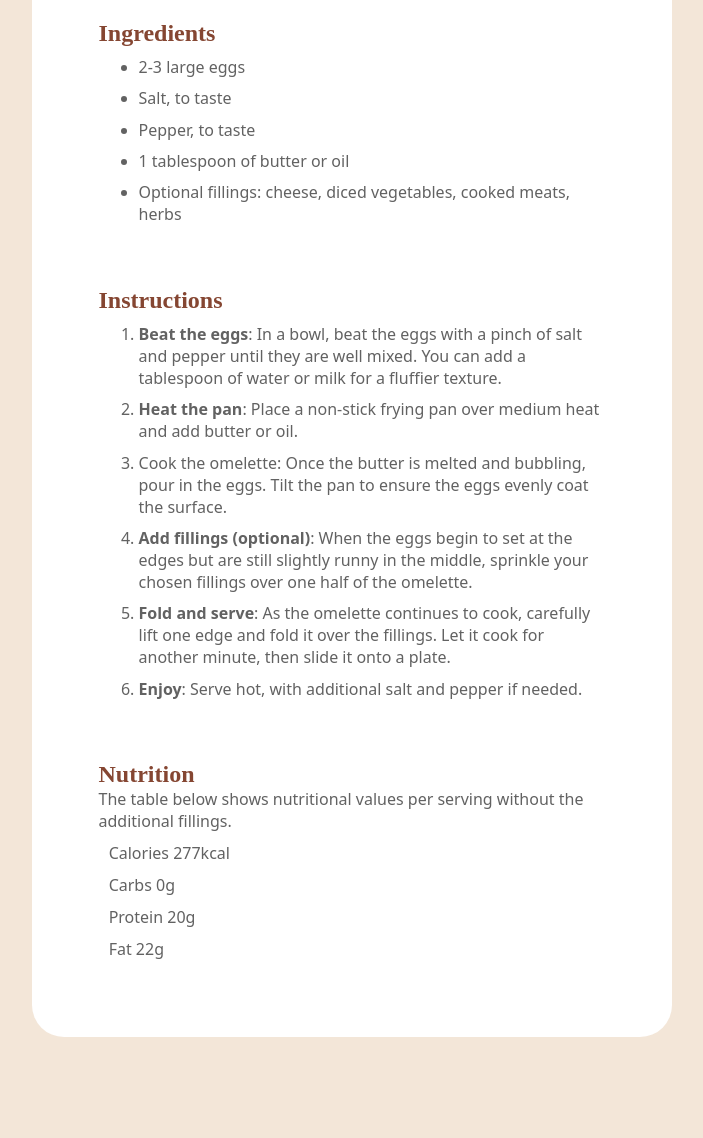
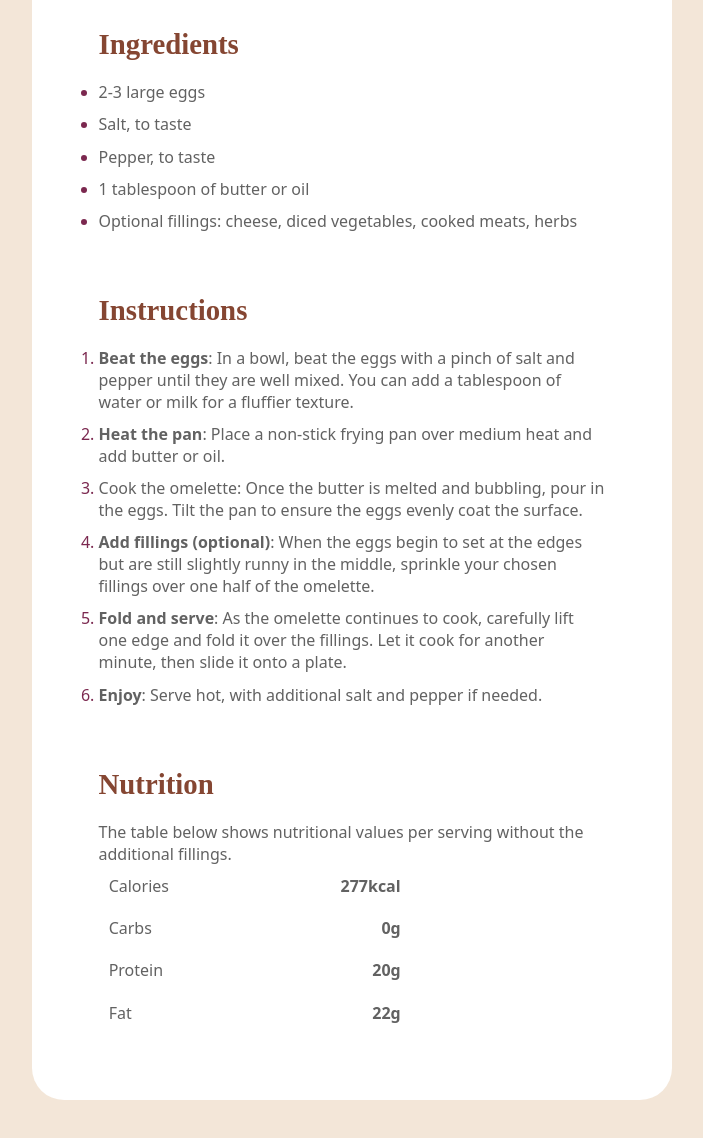
Before and after one commit to Endy1381/Recipe-page, a plain HTML site: page index.html in a window 1280 px wide. Shown: the part 712-1850 px from the top of the page, without its empty margins (288-991 px from the left). Before the commit the page ends 1813 px from the top, so only its background shows below. Drawn offline with Linux system fonts and the light colour scheme.

Commit message:
Update index.html & style.css
made some tweaks

```diff
--- a/css/style.css
+++ b/css/style.css
@@ -1,5 +1,6 @@
 * {
     margin: 0;
+    padding: 0;
 }
 body {
     color: rgb(98, 98, 98);
@@ -23,15 +24,21 @@ h1 {
 h2 {
     font-family: serif;
     color: hsl(14, 45%, 36%);
+    margin-bottom: 4%;
+    font-size: 180%;
 }
 h3 {
     color: hsl(332, 51%, 32%);
     margin-bottom: 3%;
+    margin-bottom: 4%;
 }
 
 li {
     margin-top: 2%;
     margin-bottom: 2%;
+}
+li::marker {
+    color: hsl(332, 51%, 32%);
 }
 
 .main {
@@ -58,9 +65,17 @@ section {
     padding: 3%;
     margin: 3%;
 }
-
+.section4 {
+    display: flex;
+    flex-direction: column;
+}
 .sub{
     display: flex;
+    justify-content: space-between;
     margin: 2%;
     padding: 0;
 }
+
+.bold2 {
+    padding-right: 40%;
+}
--- a/index.html
+++ b/index.html
@@ -71,23 +71,24 @@
         The table below shows nutritional values per serving without the additional fillings.
         <!-- subsection1 -->
         <section class="sub sub1">
-          Calories
-          277kcal
+          <p>Calories</p>
+          <b class="bold2">277kcal</b>
         </section>
         <!-- subsection2 -->
         <section class="sub sub2">
-          Carbs
-          0g
+          <p>Carbs</p>
+          <b class="bold2">0g</b>
         </section>
         <!-- subsection3 -->
         <section class="sub sub3">
-          Protein
-          20g
+          <p>Protein</p>
+          <b class="bold2">20g</b>
         </section>
         <!-- subsection4 -->
         <section class="sub sub4">
-          Fat
-          22g
+          <p>Fat</p>
+          <b class="bold2">22g</b>
+
         </section>
       </section>
     </div>
```
